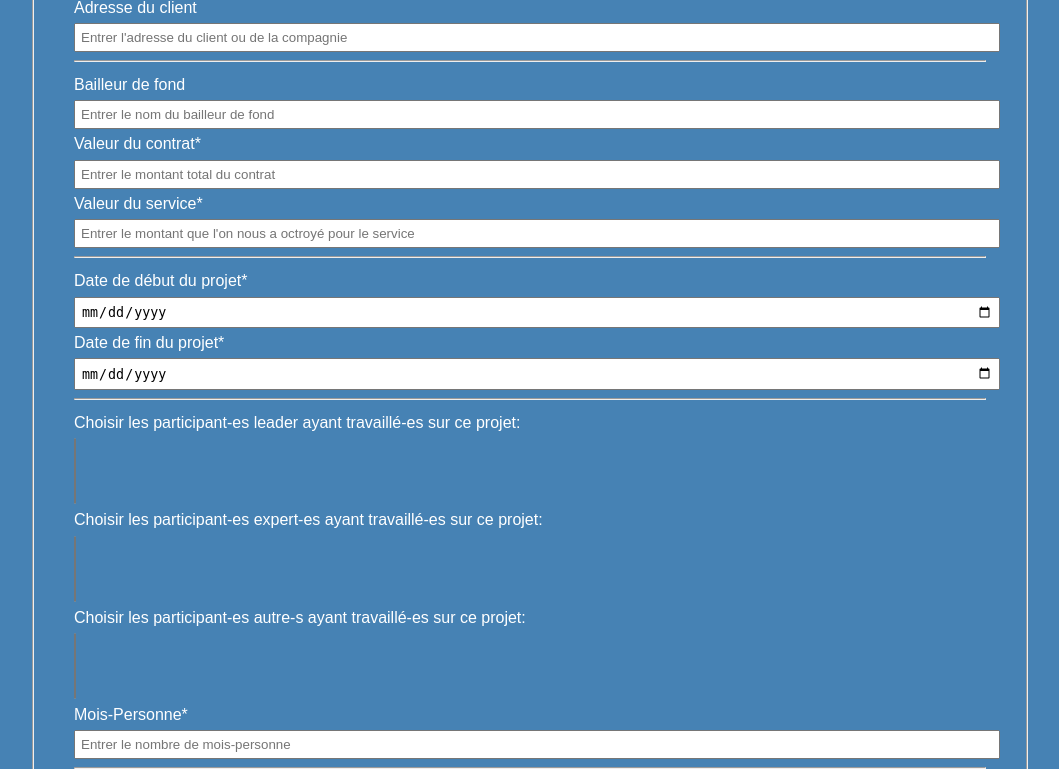
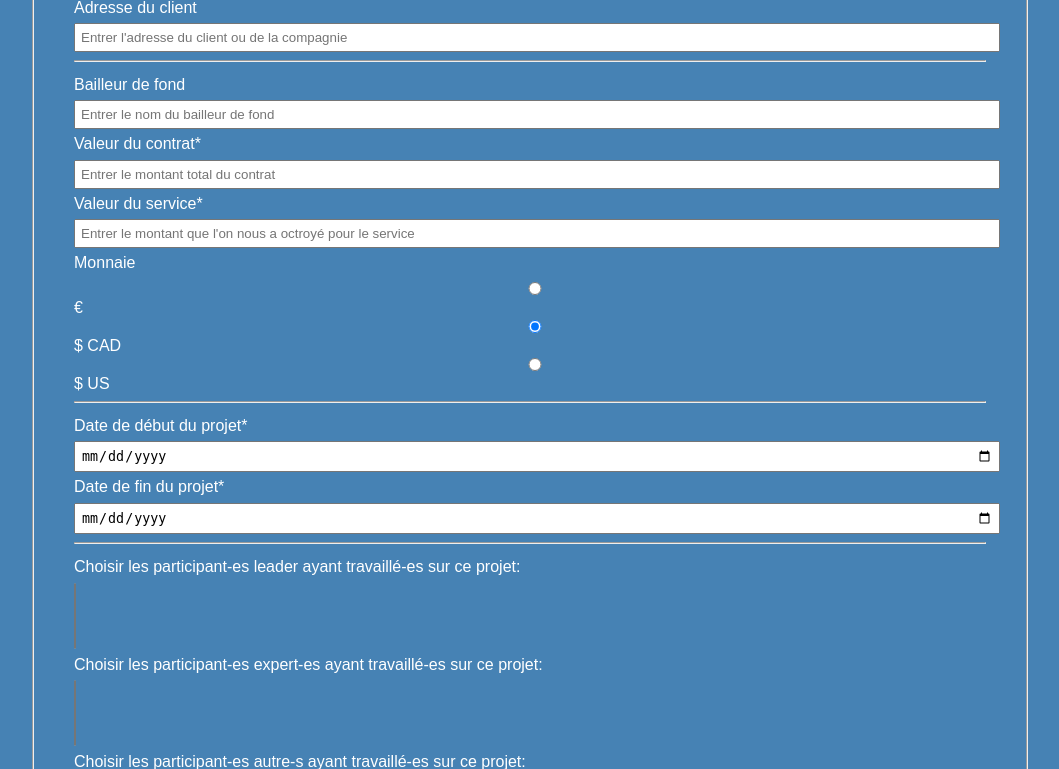
Before and after one commit to DFS420/intern-app, a Flask app: page /new_entry/ in a window 1280 px wide. Shown: the part 622-1391 px from the top of the page, without its empty margins (184-1243 px from the left). Run offline with Flask 2, Linux system fonts and the light colour scheme; data that the repository does not hold is empty; parts of the project's set-up code (start-up, migrations or seed data) failed here and were passed over.

Commit message:
ajout de step de 100 pour la valeur et ajout de choix de monnaie

```diff
--- a/app/templates/add_entry.html
+++ b/app/templates/add_entry.html
@@ -2,7 +2,7 @@
 <html lang="fr">
 <head>
     <meta charset="UTF-8">
-    <link rel="stylesheet" href="../static/css/style.css/?id">
+    <link rel="stylesheet" href="../static/css/style.css/">
     <title>Ajouter une entrée</title>
 </head>
 
@@ -116,6 +116,7 @@
                             name="contract_value"
                             placeholder="Entrer le montant total du contrat"
                             min="0"
+                            step="100"
                             required
                     />
                 </div>
@@ -128,8 +129,16 @@
                             name="service_value"
                             placeholder="Entrer le montant que l'on nous a octroyé pour le service"
                             min="0"
+                            step="100"
                             required
                     />
+                </div>
+
+                <div class="form-control">
+                    <label for="currency">Monnaie</label>
+                    <input type="radio" id="currency" name="currency" value="€"> €
+                    <input type="radio"               name="currency" value="$ CAD" checked="true"> $ CAD
+                    <input type="radio"               name="currency" value="$ US"> $ US
                 </div>
 
                 <hr style="color: #f6f7f7; margin-left: auto; margin-right: auto;">
```
